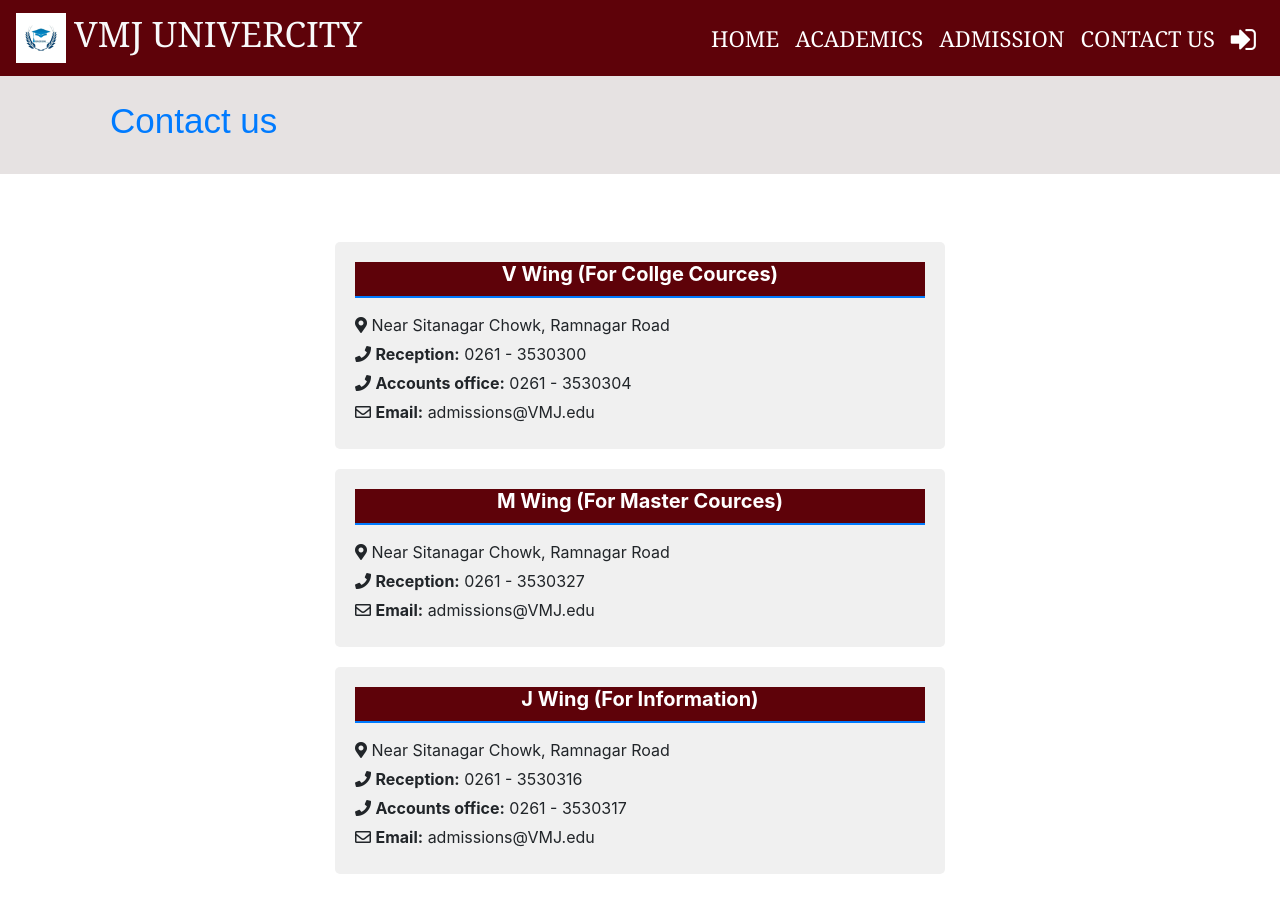
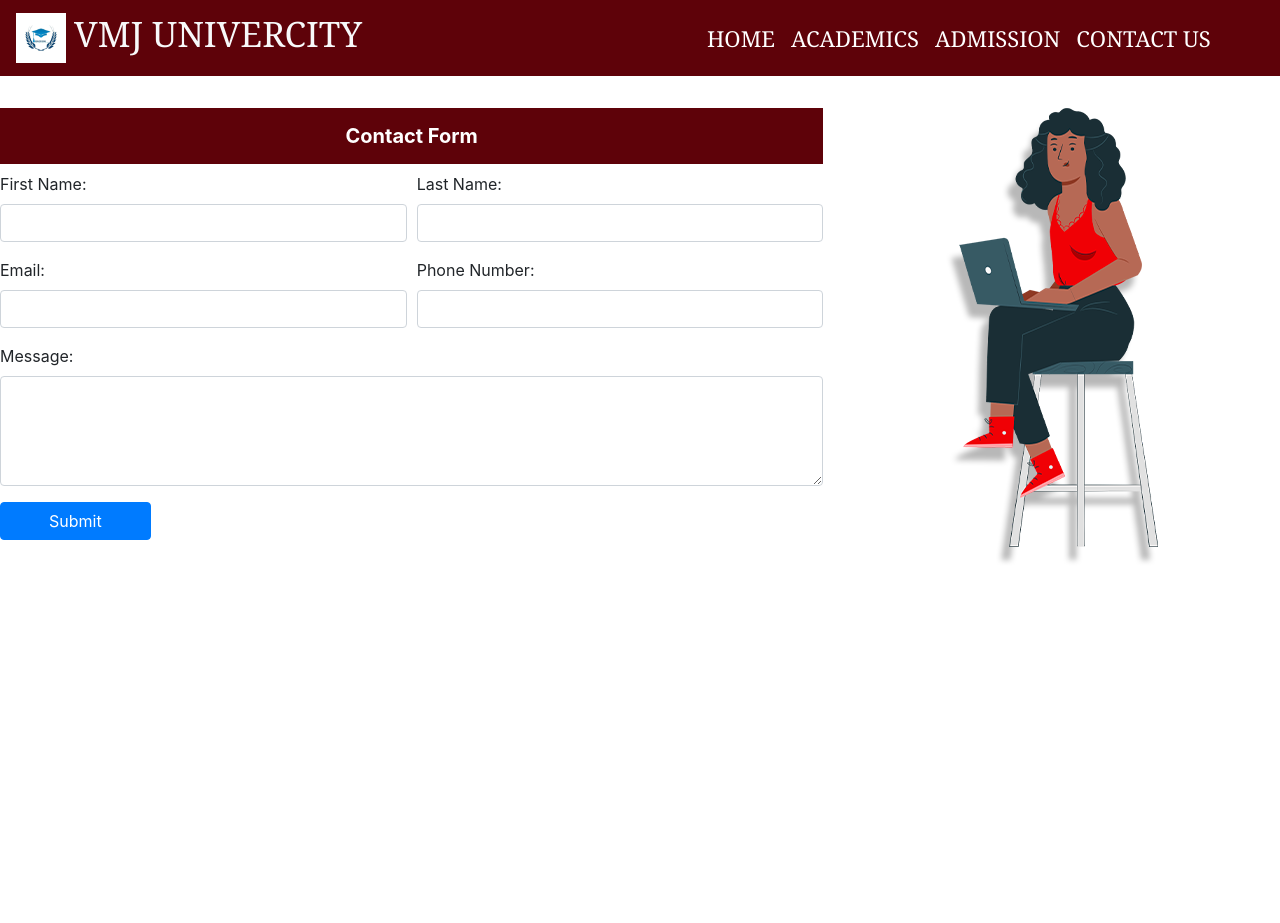
Before and after one commit to topcodx/college-management-system, a PHP site: page /contactus.php in a window 1280 px wide. Shown: the top 923 px of the page. After the commit the page ends 563 px from the top, so only its background shows below. Run offline with PHP 8.4, Linux system fonts and the light colour scheme.

Commit message:
fix issue

```diff
--- a/contactus.php
+++ b/contactus.php
@@ -1,96 +1,176 @@
+<?php
+include('common/header.php');
+require_once "connection/connection.php";
+
+if(isset($_POST['btn_save3'])) {
+
+    $first_name = $_POST["first_name"];
+    $last_name = $_POST["last_name"];
+    $email = $_POST["email"];
+    $phone_number = $_POST["phone_number"];
+    $message = $_POST["message"];
+
+    $query = "INSERT INTO contact (first_name, last_name, email, phone_number, message)
+    VALUES ('$first_name', '$last_name', '$email', '$phone_number', '$message')";
+
+    $run = mysqli_query($con, $query);
+
+    if ($run) {
+        // Redirect to thank_you.php after successful form submission
+        header("Location: thank_you.php");
+        exit(); // Stop further execution
+    } else {
+        echo '<script>alert("Failed to send your details.");</script>';
+    }
+}
+?>
+
 <!DOCTYPE html>
 <html lang="en">
+
 <head>
     <meta charset="UTF-8">
     <meta name="viewport" content="width=device-width, initial-scale=1.0">
     <title>Contact us</title>
     <!-- Link to Font Awesome CSS -->
     <link rel="stylesheet" href="https://cdnjs.cloudflare.com/ajax/libs/font-awesome/5.15.4/css/all.min.css">
+    <link rel="stylesheet" href="https://cdnjs.cloudflare.com/ajax/libs/flag-icon-css/3.5.0/css/flag-icon.min.css">
+
     <!-- Link to Bootstrap CSS -->
     <link rel="stylesheet" href="https://stackpath.bootstrapcdn.com/bootstrap/4.5.2/css/bootstrap.min.css">
+
     <style>
     /* Style for contact details box */
     .contact-details {
-            background-color: #f0f0f0;
-            padding: 20px;
+    background-color: #5e0209;
+    padding: 50px;
     border-radius: 5px;
     margin-top: 20px;
+}
 
+.contact-form-row {
+    width: 100%;
 }
 
 .contact-details p {
     margin-bottom: 5px;
 }
 
+.contact-form {
+    padding-top: 2rem;
+}
+
+h5 {
+    text-align: center;
+    background: #5e0209;
+    padding: 1rem;
+    color:white;
+}
+
 /* Style to match the header color */
 .contact-details h5 {
     display: flex;
-            justify-content:center;
-            color: white; /* Adjust the color as needed */
-            background: #5e0209;
+    justify-content: center;
+    color: white;
+    background: #5e0209; /* Corrected background color */
     border-bottom: 2px solid #007bff; /* Match the header color */
     padding-bottom: 10px;
     margin-bottom: 15px;
 }
+
     </style>
 </head>
+
 <body>
-<?php include('common/header.php') ?>
-<div class="container-fluid">
-    <div class="row mb-5">
-        <div class="academic-area-headings">
-            <h4 class="py-4" style="color: #007bff;">Contact us</h4> <!-- Match the header color -->
+
+    <!-- Contact Details Box -->
+    <form method="POST" class="contact-form">
+
+            <div class="row contact-form-row">
+                <div class="form-group col-md-8">
+                    <h5 ><strong>Contact Form</strong></h5>
+
+                    <div class="form-row">
+                        <div class="form-group col-md-6">
+                            <label for="first_name">First Name:</label>
+                            <input type="text" class="form-control" name="first_name" required>
+                        </div>
+                        <div class="form-group col-md-6">
+                            <label for="last_name">Last Name:</label>
+                            <input type="text" class="form-control" name="last_name" required>
                         </div>
                     </div>
-    <!-- Contact Details Box -->
-    <form>
-    <div class="row">
-        <div class="col-md-6 offset-md-3">
-            <div class="contact-details">
-                <h5><strong> V Wing (For Collge Cources)</strong></h5>
-                <p><i class="fas fa-map-marker-alt"></i> Near Sitanagar Chowk, Ramnagar Road</p>
-                <p><i class="fas fa-phone"></i> <strong>Reception:</strong> 0261 - 3530300</p>
-                <p><i class="fas fa-phone"></i> <strong>Accounts office:</strong> 0261 - 3530304</p>
-                <p><i class="far fa-envelope"></i> <strong>Email:</strong> admissions@VMJ.edu</p>
+                    <div class="form-row">
+                        <div class="form-group col-md-6">
+                            <label for="email">Email:</label>
+                            <input type="email" class="form-control" name="email" required>
+                        </div>
+                        <div class="form-group col-md-6">
+                            <label for="phone_number">Phone Number:</label>
+                            <input type="tel" class="form-control" name="phone_number" required>
                         </div>
                     </div>
+                    <div class="form-group">
+                        <label for="message">Message:</label>
+                        <textarea class="form-control" name="message" rows="4" required></textarea>
                     </div>
-    <div class="row">
-        <div class="col-md-6 offset-md-3">
-            <div class="contact-details">
-                <h5><strong> M Wing (For Master Cources)</strong></h5>
-                <p><i class="fas fa-map-marker-alt"></i> Near Sitanagar Chowk, Ramnagar Road</p>
-                <p><i class="fas fa-phone"></i> <strong>Reception:</strong> 0261 - 3530327</p>
-                <p><i class="far fa-envelope"></i> <strong>Email:</strong> admissions@VMJ.edu</p>
+                    <div class="form-group">
+                        <input type="submit" class="btn btn-primary px-5" name="btn_save3" value="Submit">
                     </div>
                 </div>
-    </div>
-    <div class="row">
-        <div class="col-md-6 offset-md-3">
-            <div class="contact-details">
-                <h5><strong> J Wing (For Information)</strong></h5>
-                <p><i class="fas fa-map-marker-alt"></i> Near Sitanagar Chowk, Ramnagar Road</p>
-                <p><i class="fas fa-phone"></i> <strong>Reception:</strong> 0261 - 3530316</p>
-                <p><i class="fas fa-phone"></i> <strong>Accounts office:</strong> 0261 - 3530317</p>
-                <p><i class="far fa-envelope"></i> <strong>Email:</strong> admissions@VMJ.edu</p>
-            </div>
-        </div>
-    </div>
-    </form>
-    <br>
-    <br>
-    <div class="container-fluid">
-        <div class="row location">
-            <div class="col-md-6 offset-md-3">
-                <h5>Location
-                <!-- Embed Google Map -->
-                <iframe src="https://www.google.com/maps/embed?pb=!1m18!1m12!1m3!1d3739.305159901966!2d72.8310608!3d21.1702401!2m3!1f0!2f0!3f0!3m2!1i1024!2i768!4f13.1!3m3!1m2!1s0x395c3f4785f964cd%3A0x10b20ff99adbc675!2sSurat%2C%20Gujarat!5e0!3m2!1sen!2sin!4v1646823256189!5m2!1sen!2sin" width="600" height="450" style="border:0;" allowfullscreen="" loading="lazy"></iframe>
-            </div>
+                <div class="form-group col-md-4">
+                    <div class="d-flex justify-content-center">
+                        <img src="./images/contact.jpg" alt="Image" class="img-fluid">
                     </div>
                 </div>
             </div>
 
+
+        <!-- <div class="contact-details form-group">
+            <div class="row">
+                <div class="form-group col-md-8">
+                    <h5><strong>Contact Form</strong></h5>
+
+                    <div class="form-row">
+                        <div class="form-group col-md-6">
+                            <label for="first_name">First Name:</label>
+                            <input type="text" class="form-control" name="first_name" required>
+                        </div>
+                        <div class="form-group col-md-6">
+                            <label for="last_name">Last Name:</label>
+                            <input type="text" class="form-control" name="last_name" required>
+                        </div>
+                    </div>
+                    <div class="form-row">
+                        <div class="form-group col-md-6">
+                            <label for="email">Email:</label>
+                            <input type="email" class="form-control" name="email" required>
+                        </div>
+                        <div class="form-group col-md-6">
+                            <label for="phone_number">Phone Number:</label>
+                            <input type="tel" class="form-control" name="phone_number" required>
+                        </div>
+                    </div>
+                    <div class="form-group">
+                        <label for="message">Message:</label>
+                        <textarea class="form-control" name="message" rows="4" required></textarea>
+                    </div>
+                    <div class="form-group">
+                        <input type="submit" class="btn btn-primary px-5" name="btn_save3" value="Submit">
+                    </div>
+                </div>
+            </div>
+            <div class="form-group col-md-4">
+                <img src="./images/contact.jpg" alt="Image" class="img-fluid" style="margin-left:100px;">
+            </div>
+
+        </div> -->
+    </form>
+
+
+
     <!-- Link to Bootstrap JavaScript -->
     <script src="https://stackpath.bootstrapcdn.com/bootstrap/4.5.2/js/bootstrap.min.js"></script>
 </body>
+
 </html>
```
Also changed, not shown: admin/contact.php (added, +99 -0 lines), common/admin-sidebar.php (+13 -7 lines), thank_you.php (added, +28 -0 lines), images/contact.jpg (added). Lines whose indentation alone changed are shown as unchanged.
